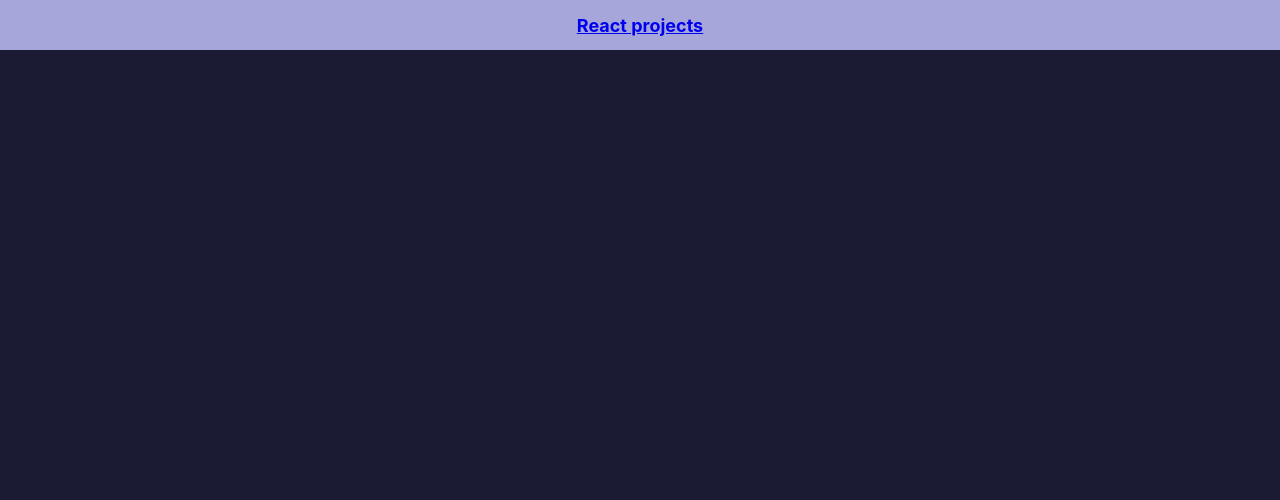
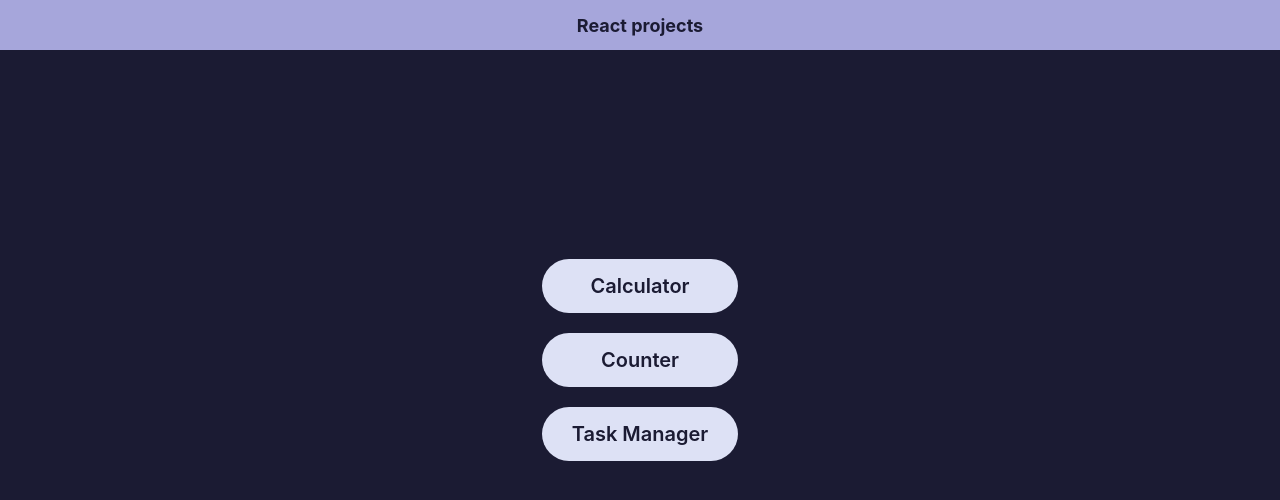
Before and after one commit to LisJorge/free-code-camp-react-projects, a React (Create React App) app: page / in a window 1280 px wide. Shown: the top 500 px of the page. Built offline with nearby package versions, Linux system fonts and the light colour scheme.

Commit message:
✨ Add projects links

```diff
--- a/src/App.css
+++ b/src/App.css
@@ -21,3 +21,33 @@
 html,body{
   background-color: #1b1b33;
 }
+
+nav{
+  height: 80vh;
+  display: flex;
+  justify-content: center;
+  align-items: center;
+  text-align: center;
+}
+
+ul{
+  list-style-type: none;
+}
+
+li{
+  padding: 15px 30px 15px 30px;
+  margin: 0 0 20px 0;
+  background-color: #dde1f5;
+  border-radius: 35px;
+  font-size: 20px;
+  font-weight:600;
+}
+
+a{
+  text-decoration: none;
+  color: #1b1b33;
+}
+
+li:hover{
+  background-color: #389971;
+}
--- a/src/App.jsx
+++ b/src/App.jsx
@@ -11,11 +11,24 @@
         <a href='/'>React projects</a>
       </header>
       <Routes>
-        <Route path ='/'></Route>
-        <Route path ='/calculator' element={<Calculator/>} />
-        <Route path ='/counter' element={<CounterUI/>} />
-        <Route path ='/task-app' element={<TaskUI/>} />
+        <Route path='/'></Route>
+        <Route path='/calculator' element={<Calculator />} />
+        <Route path='/counter' element={<CounterUI />} />
+        <Route path='/task-app' element={<TaskUI />} />
       </Routes>
+      <nav>
+        <ul>
+          <li>
+            <a href='/'>Calculator</a>
+          </li>
+          <li>
+            <a href='/'>Counter</a>
+          </li>
+          <li>
+            <a href='/'>Task Manager</a>
+          </li>
+        </ul>
+      </nav>
     </div>
   );
 }
```
